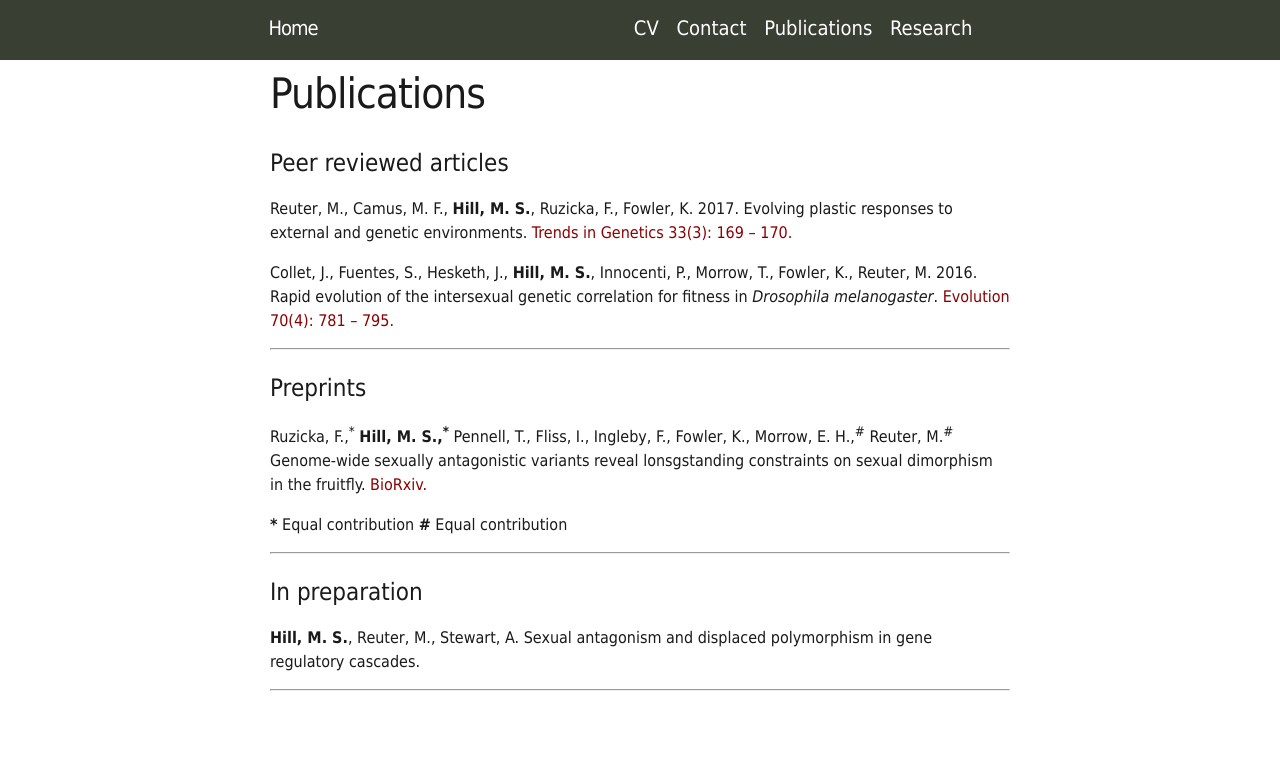
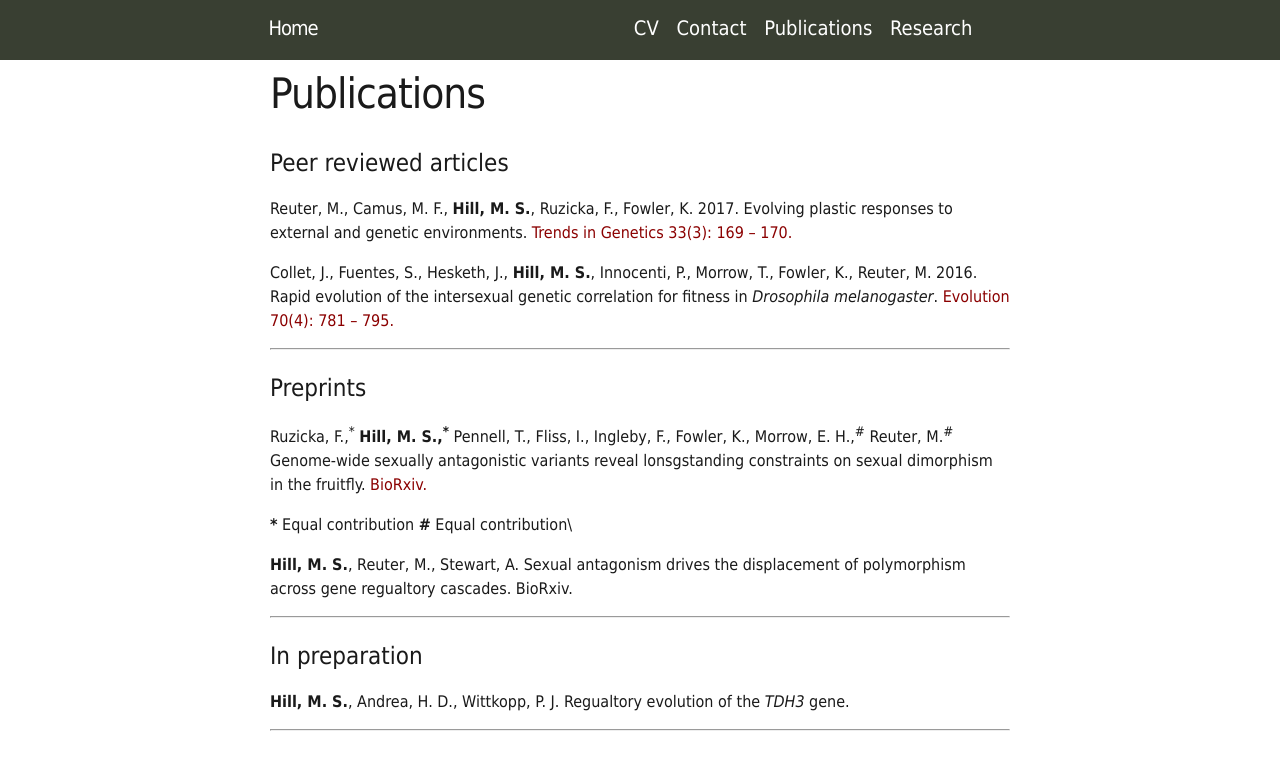
Before and after one commit to Mark-Stephen-Hill/Mark-Stephen-Hill.github.io, a Jekyll site: the page built from Publications.md, in a window 1280 px wide. Shown: the top 770 px of the page. Built offline with Jekyll 4.4.1, drawn with Linux system fonts in a browser that asks for light colours.

Commit message:
Update Publications.md

```diff
--- a/Publications.md
+++ b/Publications.md
@@ -26,12 +26,14 @@ Collet, J., Fuentes, S., Hesketh, J., <b>Hill, M. S.</b>, Innocenti, P., Morrow,
 Ruzicka, F.,<sup>*</sup> <b>Hill, M. S.,<sup>*</sup></b> Pennell, T., Fliss, I., Ingleby, F., Fowler, K., Morrow, E. H.,<sup>#</sup> Reuter, M.<sup>#</sup> Genome-wide sexually antagonistic variants reveal lonsgstanding constraints on sexual dimorphism in the fruitfly. <a href="https://doi.org/10.1101/117176" style="color:#8b0000">BioRxiv.</a>
 
 <b>*</b> Equal contribution
-<b>#</b> Equal contribution
+<b>#</b> Equal contribution\\
+
+<b>Hill, M. S.</b>, Reuter, M., Stewart, A. Sexual antagonism drives the displacement of polymorphism across gene regualtory cascades. BioRxiv.
 
 <hr>
 
 <h1>In preparation</h1>
 
-<b>Hill, M. S.</b>, Reuter, M., Stewart, A. Sexual antagonism and displaced polymorphism in gene regulatory cascades.
+<b>Hill, M. S.</b>, Andrea, H. D., Wittkopp, P. J. Regualtory evolution of the <i>TDH3</i> gene.
 
 <hr>
```
